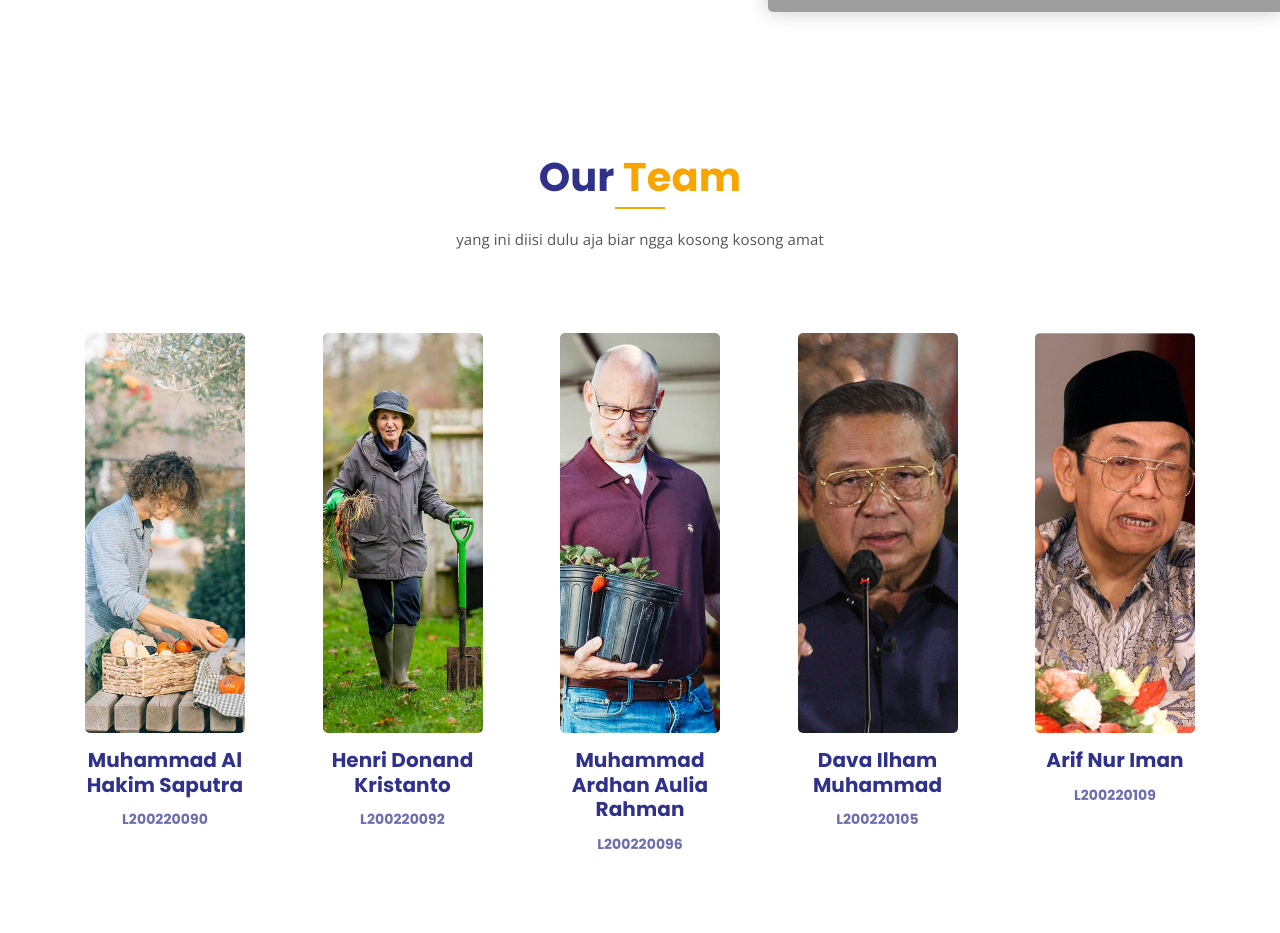
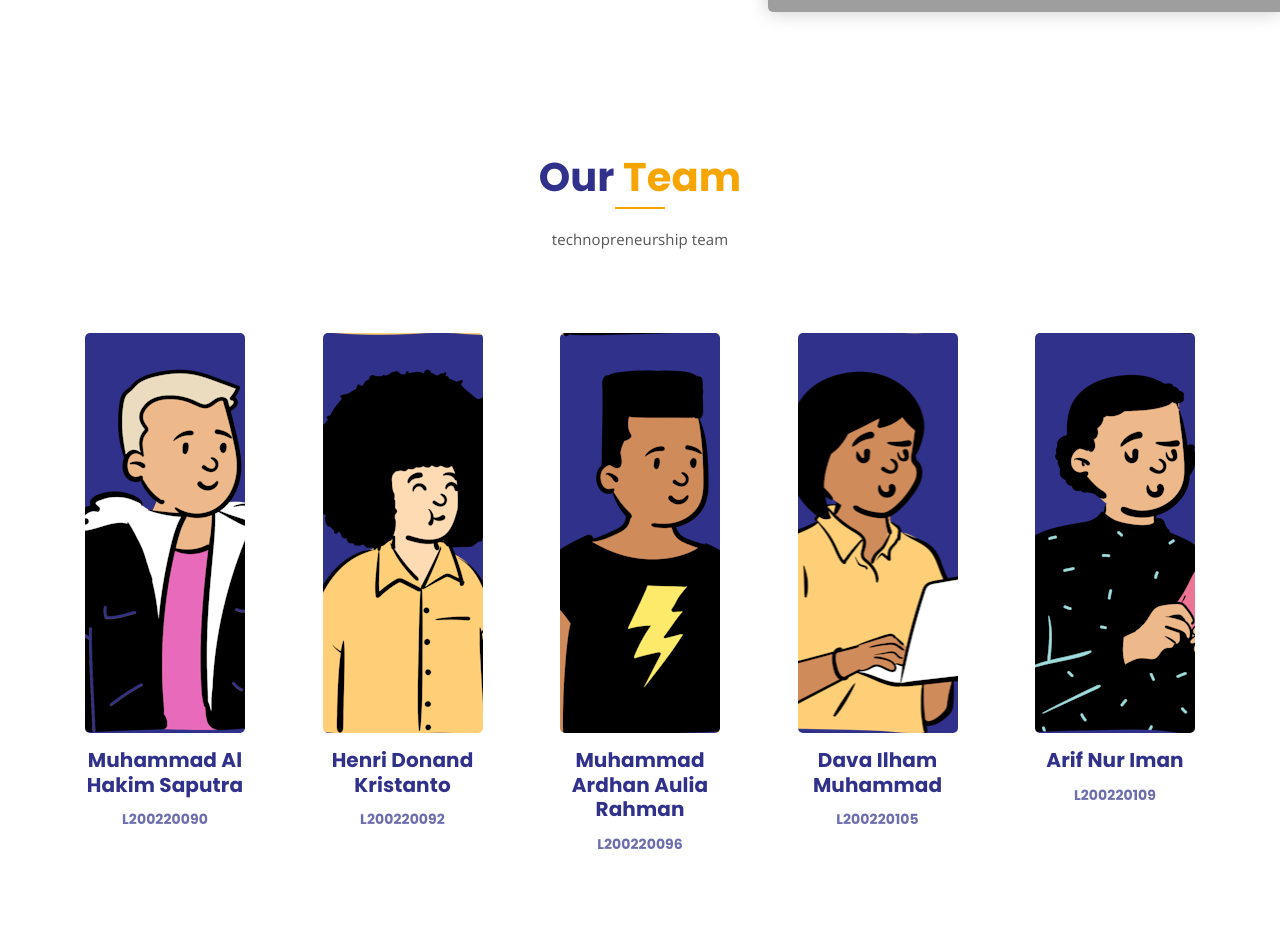
Before and after one commit to MuhArdhan/Marketplace-Jasa-Mahasiswa, a Django app: page /about/ in a window 1280 px wide. Shown: the part 880-1813 px from the top of the page. Run offline with Django 5.2, Linux system fonts and the light colour scheme; some libraries are stand-ins or nearby versions; grey boxes are pictures that could not be loaded.

Commit message:
update minor detail (frontend)

```diff
--- a/project/static/assets/css/main.css
+++ b/project/static/assets/css/main.css
@@ -2181,31 +2181,31 @@ a.video-play-btn {
 }
 
 .team-bg-1 {
-  background-image: url(../img/team/team-1.jpg);
+  background-image: url(../img/team/team-1.png);
 }
 
 .team-bg-2 {
-  background-image: url(../img/team/team-2.jpg);
+  background-image: url(../img/team/team-2.png);
 }
 
 .team-bg-3 {
-  background-image: url(../img/team/team-3.jpg);
+  background-image: url(../img/team/team-3.png);
 }
 
 .team-bg-4 {
-  background-image: url(../img/team/team-4.jpg);
+  background-image: url(../img/team/team-4.png);
 }
 
 .team-bg-5 {
-  background-image: url(../img/team/team-5.jpg);
+  background-image: url(../img/team/team-5.png);
 }
 
 .team-bg {
   height: 400px;
   background-size: cover;
-  background-position: center;
+  background-position: center 20px;
   border-radius: 5px;
-  background-color: #ddd;
+  background-color: #30318b;
 }
 
 .single-team-item {
--- a/project/templates/about.html
+++ b/project/templates/about.html
@@ -81,7 +81,7 @@
 				<div class="col-lg-8 offset-lg-2 text-center">
 					<div class="section-title">
 						<h3>Our <span class="orange-text">Team</span></h3>
-						<p>yang ini diisi dulu aja biar ngga kosong kosong amat</p>
+						<p>technopreneurship team</p>
 					</div>
 				</div>
 			</div>
--- a/project/templates/login.html
+++ b/project/templates/login.html
@@ -97,11 +97,11 @@
                             </p>
                         </div>
 
-                        <div class="login-link2">
+                        <!-- <div class="login-link2">
                             <p>Langsung masuk ke
                                 <a href="{% url 'dashboard_seller' %}">dashboard seller</a>
                             </p>
-                        </div>
+                        </div> -->
 
                         <div class="login-link2">
                             <p>Langsung masuk ke
```
Also changed, not shown: project/static/assets/img/favicon.png, project/static/assets/img/logo.png, project/static/assets/img/team/team-1.jpg (deleted), project/static/assets/img/team/team-1.png (added), project/static/assets/img/team/team-2.jpg (deleted), project/static/assets/img/team/team-2.png (added), project/static/assets/img/team/team-3.jpg (deleted), project/static/assets/img/team/team-3.png (added), project/static/assets/img/team/team-4.jpg (deleted), project/static/assets/img/team/team-4.png (added), project/static/assets/img/team/team-5.jpg (deleted), project/static/assets/img/team/team-5.png (added), project/templates/add_product.html (renamed from project/templates/addproduct.html), project/templates/edit_product.html (renamed from project/templates/editproduct.html).
